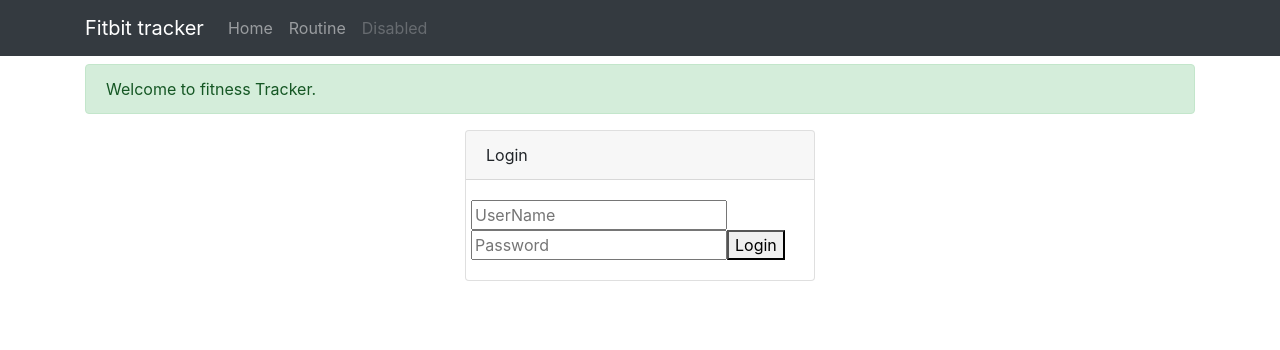
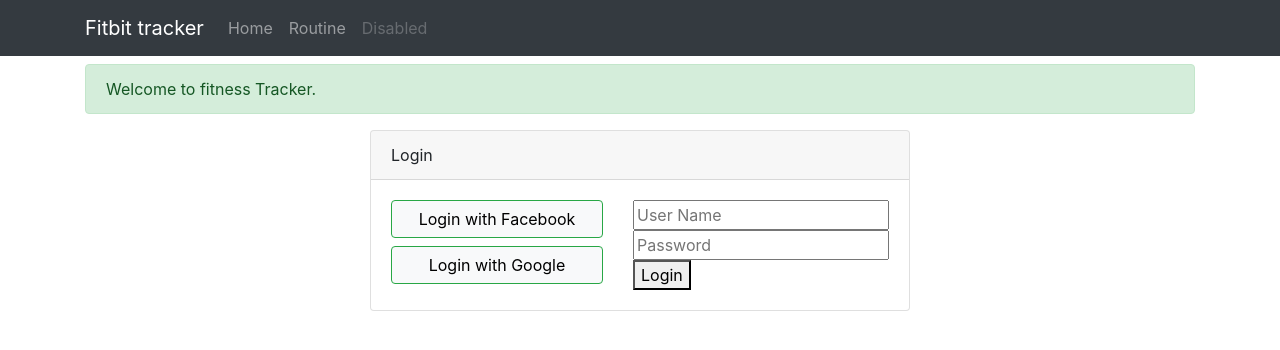
Before and after one commit to Dk762/Final-ProjectWSP, an Angular app: page /login in a window 1280 px wide. Shown: the top 350 px of the page. Built offline with nearby package versions, Linux system fonts and the light colour scheme.

Commit message:
Login with Google and Facebook

```diff
--- a/src/app/login/login.component.html
+++ b/src/app/login/login.component.html
@@ -1,14 +1,20 @@
 <div class="row justify-content-center" >
-      <div class="col-md-4">
+      <div class="col-md-6">
 
           <div class="card" >
               <div class="card-header"> Login </div>
               <div class="card-body">
                   <div class="row" >
-                      <input #Name placeholder="UserName" />
-                      <input #Password placeholder="Password" />
+                      <div class="col">
+                          <button class="btn btn-block border-success bg-light" (click)="fblogin()"  >Login with Facebook</button>
+                          <button class="btn btn-block border-success bg-light" (click)="googlelogin()" >Login with Google</button>
+                      </div>
+                      <div class="col">
+                            <input #Name placeholder="User Name" />
+                            <input #Password placeholder="Password" />
 
-                      <button (click)="login(Name.value, Password.value)" >Login</button>
+                            <button (click)="login(Name.value, Password.value)" >Login</button>
+                      </div>
                   </div>
 
               </div>
--- a/src/app/login/login.component.ts
+++ b/src/app/login/login.component.ts
@@ -1,6 +1,9 @@
 import { Component, OnInit } from '@angular/core';
 import { RoutineService } from '../services/routine.service';
 
+declare var googleyolo: any;
+declare var FB: any;
+declare var window: any;
 
 @Component({
   selector: 'app-login',
@@ -9,7 +12,27 @@
 })
 export class LoginComponent implements OnInit {
 
-  constructor(private _Routine: RoutineService) { }
+  constructor(private _Routine: RoutineService) {
+
+    window.fbAsyncInit = () => {
+      FB.init({
+          appId     : '1267942203349903',
+          cookie    :  true,
+          xfbml     :  true,
+          version   :  'v2.12'
+      });
+
+      FB.AppEvents.logPageView();
+    };
+
+    (function(d, s, id){
+    var js, fjs = d.getElementsByTagName(s)[0];
+    if (d.getElementById(id)) {return;}
+    js = <HTMLScriptElement>d.createElement(s); js.id = id;
+    js.src = "https://connect.facebook.net/en_US/sdk.js";
+    fjs.parentNode.insertBefore(js, fjs);
+    }(document, 'script', 'facebook-jssdk'));
+   }
 
   ngOnInit() {
   }
@@ -17,4 +40,26 @@
   login(Name: string, Password: string){
     this._Routine.login(Name, Password);
   }
+
+  googlelogin(){
+    googleyolo.hint({
+      supportedAuthMethods: [
+        "https://accounts.google.com"
+      ],
+      supportedIdTokenProviders: [
+        {
+          uri: "https://accounts.google.com",
+          clientId: "1004007759163-e9s4orbn6dq588geu46tk9dlh5sggr6b.apps.googleusercontent.com "
+        }
+      ]
+    }).then((credentials: any) =>{
+        this._Routine.oAuthLogin(credentials.displayName, credentials.idToken, credentials.profilePicture);
+        console.log(credentials);
+    })
+  }
+  fblogin(){
+      FB.login((credentials: any) => {
+          console.log(credentials);
+      })
+  }
 }
--- a/src/app/nav/nav.component.html
+++ b/src/app/nav/nav.component.html
@@ -7,7 +7,7 @@
       aria-label="Toggle navigation">
       <span class="navbar-toggler-icon"></span>
     </button>
-    <div class="collapse navbar-collapse" id="navbarNav">
+    <div class="collapse navbar-collapse justify-content-between" id="navbarNav">
       <ul class="navbar-nav">
         <li class="nav-item">
           <a class="nav-link" routerLink="/home" routerLinkActive="active">Home
@@ -15,12 +15,16 @@
           </a>
         </li>
         <li class="nav-item">
-          <a class="nav-link" routerLink="/routine" routerLinkActive="Routine">Routine</a>
+          <a class="nav-link" routerLink="/routine" routerLinkActive="active">Routine</a>
         </li>
         <li class="nav-item">
           <a class="nav-link disabled" href="#">Disabled</a>
         </li>
       </ul>
+      <div class="navbar-text" *ngIf="Routine.Me">
+            <img [src]="Routine.pic" style="height: 24px;" />
+            {{Routine.Me.Name}}
+      </div>
     </div>
   </div>
 </nav>
--- a/src/app/nav/nav.component.ts
+++ b/src/app/nav/nav.component.ts
@@ -1,4 +1,5 @@
 import { Component, OnInit } from '@angular/core';
+import { RoutineService } from '../services/routine.service';
 
 @Component({
   selector: 'app-nav',
@@ -7,7 +8,9 @@
 })
 export class NavComponent implements OnInit {
 
-  constructor() { }
+  constructor(public Routine: RoutineService) {
+
+  }
 
   ngOnInit() {
   }
--- a/src/app/services/routine.service.ts
+++ b/src/app/services/routine.service.ts
@@ -7,6 +7,8 @@
 export class RoutineService {
 
   Me: User;
+  pic: string;
+  token: string
 
 
   constructor(private http: Http, private _Router: Router) {
@@ -19,4 +21,11 @@
      }
    }
 
+   oAuthLogin(Name: string, token: string, pic: string){
+     this.Me = { Name: name}
+     this.pic = pic;
+     this.token = token;
+     this._Router.navigate(['/routine']);
+   }
+
 }
--- a/src/index.html
+++ b/src/index.html
@@ -10,5 +10,6 @@
 </head>
 <body>
   <app-root></app-root>
+  <script src="https://smartlock.google.com/client"></script>
 </body>
 </html>
```
